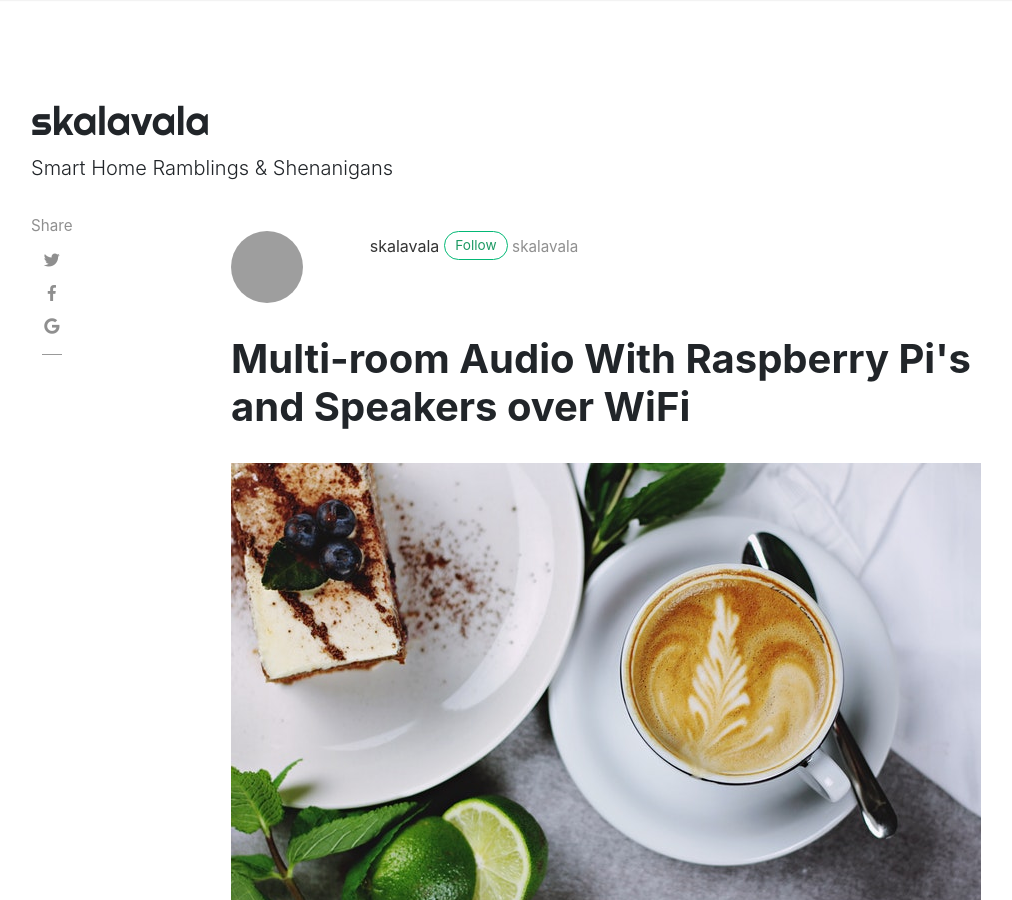
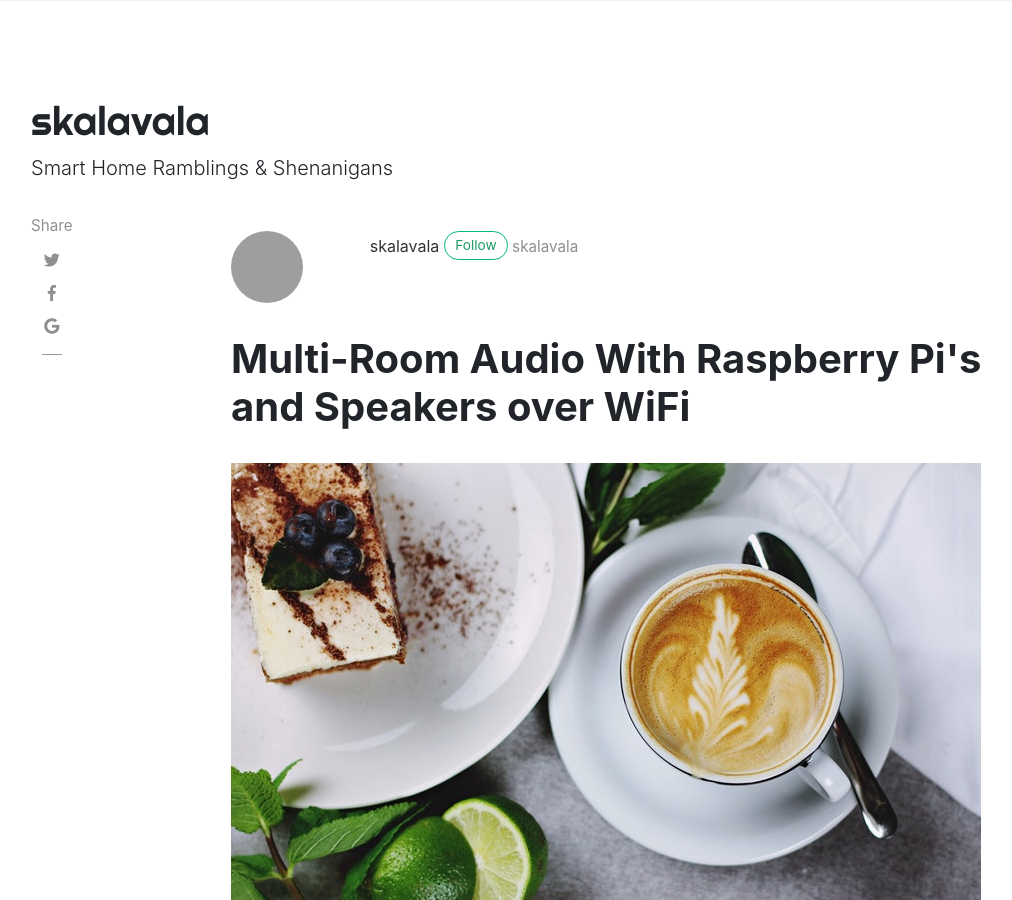
Before and after one commit to skalavala/skalavala.github.io, a Jekyll site: the page built from _posts/2018-06-12-powerful-things-markdown-editor.md, in a window 1280 px wide and 900 px high. Shown: the whole window, without its empty margins (54-1066 px from the left). Built offline with Jekyll 4.4.1, drawn with Linux system fonts in a browser that asks for light colours; nearby versions of some CDN libraries; comment, search, counter and statistics services are not loaded; grey boxes are pictures that could not be loaded.

```diff
--- a/_posts/2018-06-12-powerful-things-markdown-editor.md
+++ b/_posts/2018-06-12-powerful-things-markdown-editor.md
@@ -1,6 +1,6 @@
 ---
 layout: post
-title:  "Multi-room Audio With Raspberry Pi's and Speakers over WiFi"
+title:  "Multi-Room Audio With Raspberry Pi's and Speakers over WiFi"
 author: skalavala
 categories: [ RaspberryPi, RPi, audio, tts, snapcast, mppidy, mpd, gstreamer, media_player, homeassistant ]
 image: assets/images/16.jpg
```
